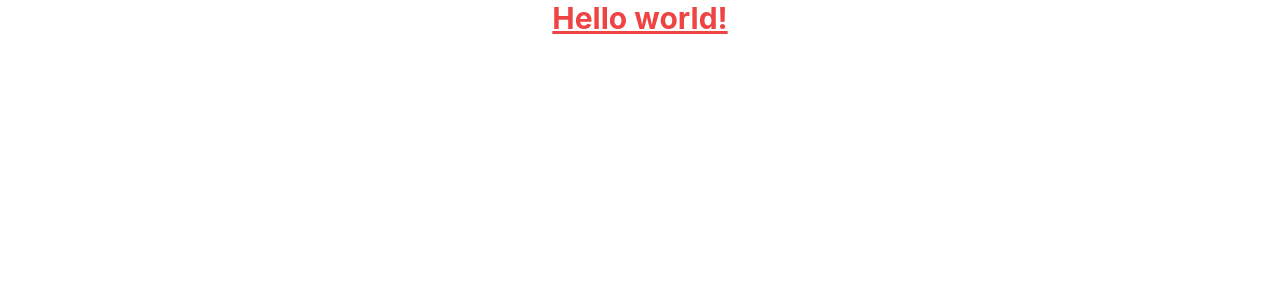
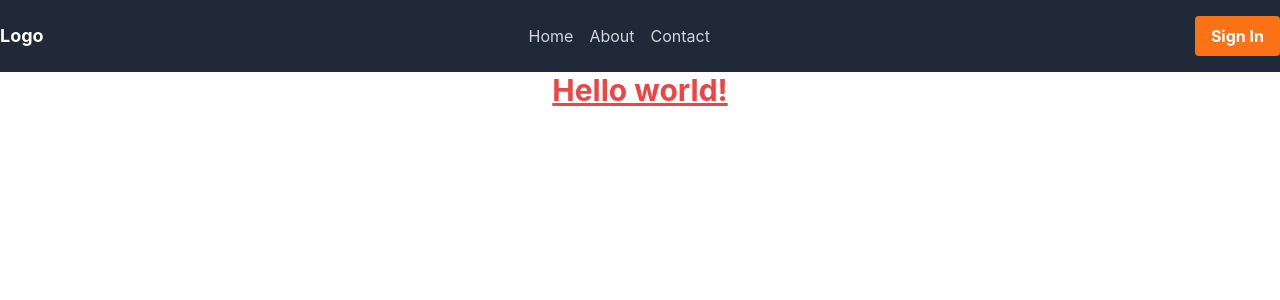
Before and after one commit to aditya-ghosh2992/ByteBlasters-ESummit-2024, a React (Create React App) app: page / in a window 1280 px wide. Shown: the top 300 px of the page. Built offline with nearby package versions, Linux system fonts and the light colour scheme.

Commit message:
basic navbar added

```diff
--- a/src/App.js
+++ b/src/App.js
@@ -1,13 +1,17 @@
-import logo from './logo.svg';
+
 import './App.css';
+import Navbar from './components/navbar/navbar';
 
 function App() {
   return (
+    <>
+    <Navbar/>
     <div className="App">
       <h1 className="text-3xl font-bold underline text-red-500">
       Hello world!
     </h1>
     </div>
+    </>
   );
 }
 
--- /dev/null
+++ b/src/components/navbar/navbar.jsx
@@ -0,0 +1,13 @@
+const Navbar = () => {
+    return (<nav class="bg-gray-800 py-4">
+  <div class="container mx-auto flex justify-between items-center">
+    <a href="#" class="text-lg font-bold text-white">Logo</a>
+    <ul class="flex items-center space-x-4">
+      <li><a href="#" class="text-gray-300 hover:text-white">Home</a></li>
+      <li><a href="#" class="text-gray-300 hover:text-white">About</a></li>
+      <li><a href="#" class="text-gray-300 hover:text-white">Contact</a></li>
+    </ul>
+    <button class="bg-orange-500 hover:bg-orange-700 text-white font-bold py-2 px-4 rounded">Sign In</button>
+  </div>
+</nav>)}
+export default Navbar;
```
